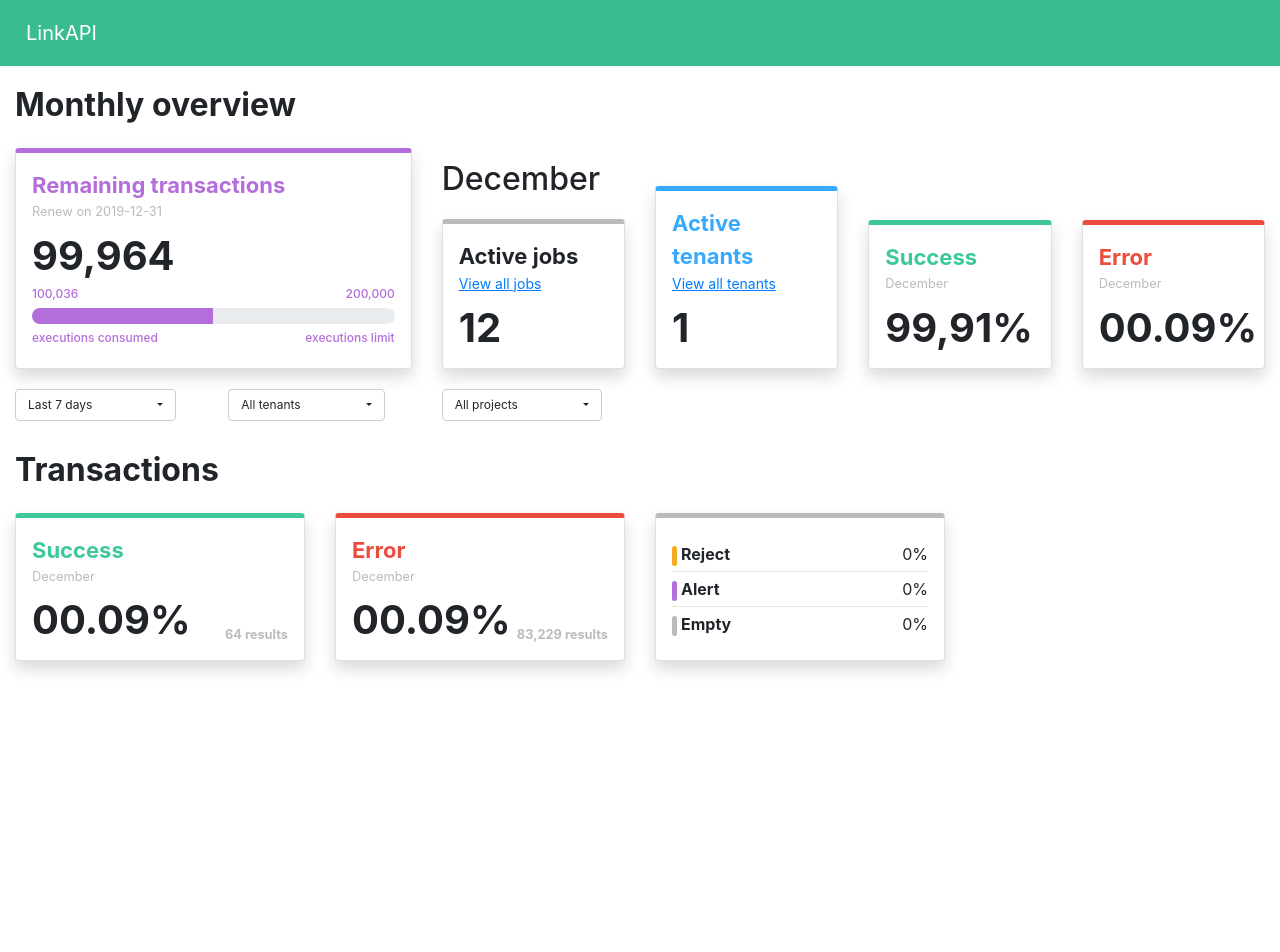
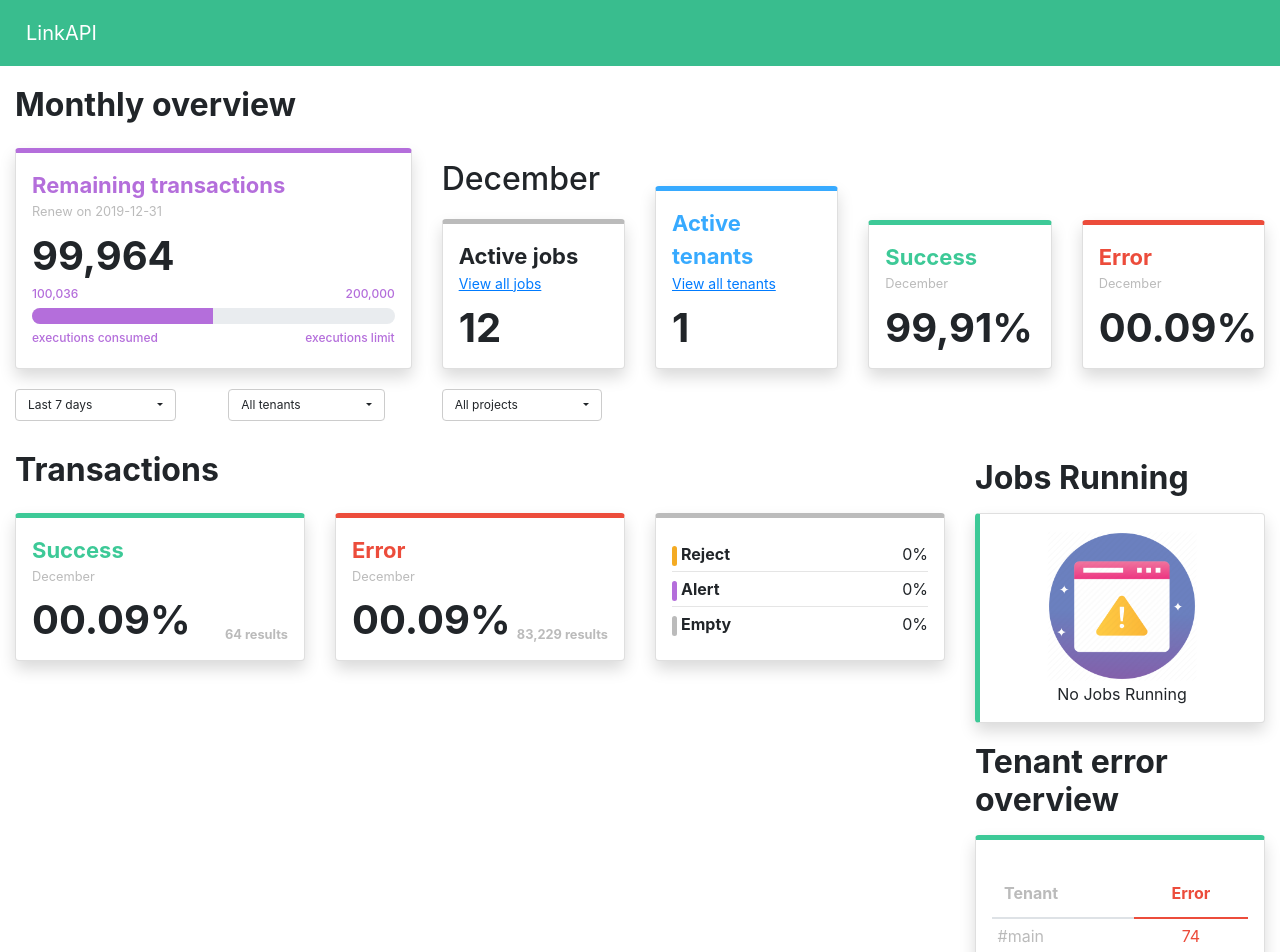
Before and after one commit to tierryray/linkapi, a React (Create React App) app: page / in a window 1280 px wide. Shown: the top 952 px of the page. Before the commit the page ends 800 px from the top, so only its background shows below. Built offline with nearby package versions, Linux system fonts and the light colour scheme.

Commit message:
Middle Layout

```diff
--- a/src/components/Card/index.js
+++ b/src/components/Card/index.js
@@ -5,15 +5,16 @@ import styled from 'styled-components';
 
 const BordererCard = styled(Card)`
   min-height: 148px;
-  border-top: 5px solid ${props => props.color};
+  ${props => `border-${props.borderside}: 5px solid ${props.color}`};
 `;
 
 const StyledCard = props => {
-  const { color, children } = props;
+  const { color, border, children } = props;
 
   return (
     <BordererCard
       color={color}
+      borderside={border}
       className="shadow p-3 mt-3 bg-white rounded d-flex justify-content-center"
     >
       {children}
@@ -23,11 +24,13 @@ const StyledCard = props => {
 
 StyledCard.propTypes = {
   color: PropTypes.string,
+  border: PropTypes.string,
   children: PropTypes.node.isRequired,
 };
 
 StyledCard.defaultProps = {
   color: '#bbb',
+  border: 'top',
 };
 
 export default StyledCard;
--- /dev/null
+++ b/src/components/JobsRunning/index.js
@@ -0,0 +1,40 @@
+import React from 'react';
+import { Col, Table } from 'react-bootstrap';
+import StyledCard from '../Card';
+
+import NoJobs from '../../assets/images/404.png';
+
+import { StyledContent, StyledTable } from './styles';
+
+const JobsRunning = () => (
+  <Col lg={3}>
+    <h2 style={{ fontWeight: 'bold', marginTop: '-38px' }}>Jobs Running</h2>
+    <StyledCard color="#3DC997" border="left">
+      <StyledContent>
+        <img src={NoJobs} alt="No Jobs Running" />
+        <span>No Jobs Running</span>
+      </StyledContent>
+    </StyledCard>
+    <h2 style={{ fontWeight: 'bold', marginTop: '20px' }}>
+      Tenant error overview
+    </h2>
+    <StyledCard color="#3DC997">
+      <StyledTable>
+        <thead>
+          <tr>
+            <th>Tenant</th>
+            <th>Error</th>
+          </tr>
+        </thead>
+        <tbody>
+          <tr>
+            <td>#main</td>
+            <td>74</td>
+          </tr>
+        </tbody>
+      </StyledTable>
+    </StyledCard>
+  </Col>
+);
+
+export default JobsRunning;
--- /dev/null
+++ b/src/components/JobsRunning/styles.js
@@ -0,0 +1,43 @@
+import styled from 'styled-components';
+import { Table } from 'react-bootstrap';
+
+export const StyledContent = styled.div`
+  display: flex;
+  flex-direction: column;
+  align-items: center;
+  height: auto;
+
+  img {
+    width: 60%;
+  }
+`;
+
+export const StyledTable = styled(Table)`
+  margin: 0;
+  tr {
+    text-align: center;
+
+    th {
+      text-align: left;
+      color: #bbb;
+      border-top: none;
+
+      &:last-child {
+        text-align: center;
+        color: #ec4c3b;
+        border-bottom: 2px solid #ec4c3b;
+      }
+    }
+
+    td {
+      text-align: left;
+      color: #bbb;
+      padding: 0.35rem;
+
+      &:last-child {
+        text-align: center;
+        color: #ec4c3b;
+      }
+    }
+  }
+`;
--- a/src/components/Transactions/index.js
+++ b/src/components/Transactions/index.js
@@ -1,6 +1,8 @@
 import React from 'react';
 import { Col, Row } from 'react-bootstrap';
 import StyledCard from '../Card';
+
+import JobsRunning from '../JobsRunning';
 
 import { Title, Smaller, MainContentDiv, StyledList, ListItem } from './styles';
 
@@ -50,6 +52,8 @@ const Transactions = () => (
           </StyledList>
         </StyledCard>
       </Col>
+
+      <JobsRunning />
     </Row>
   </>
 );
```
Also changed, not shown: src/assets/images/404.png (added).
